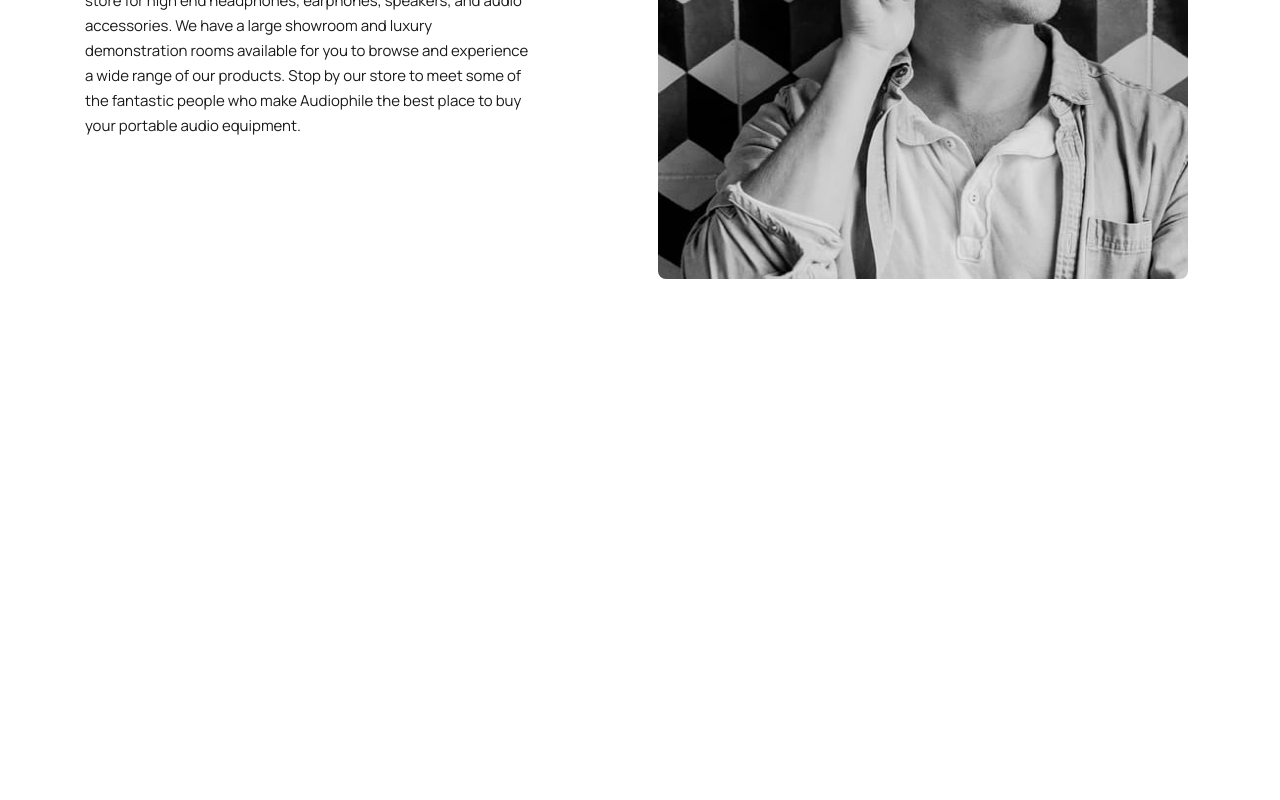
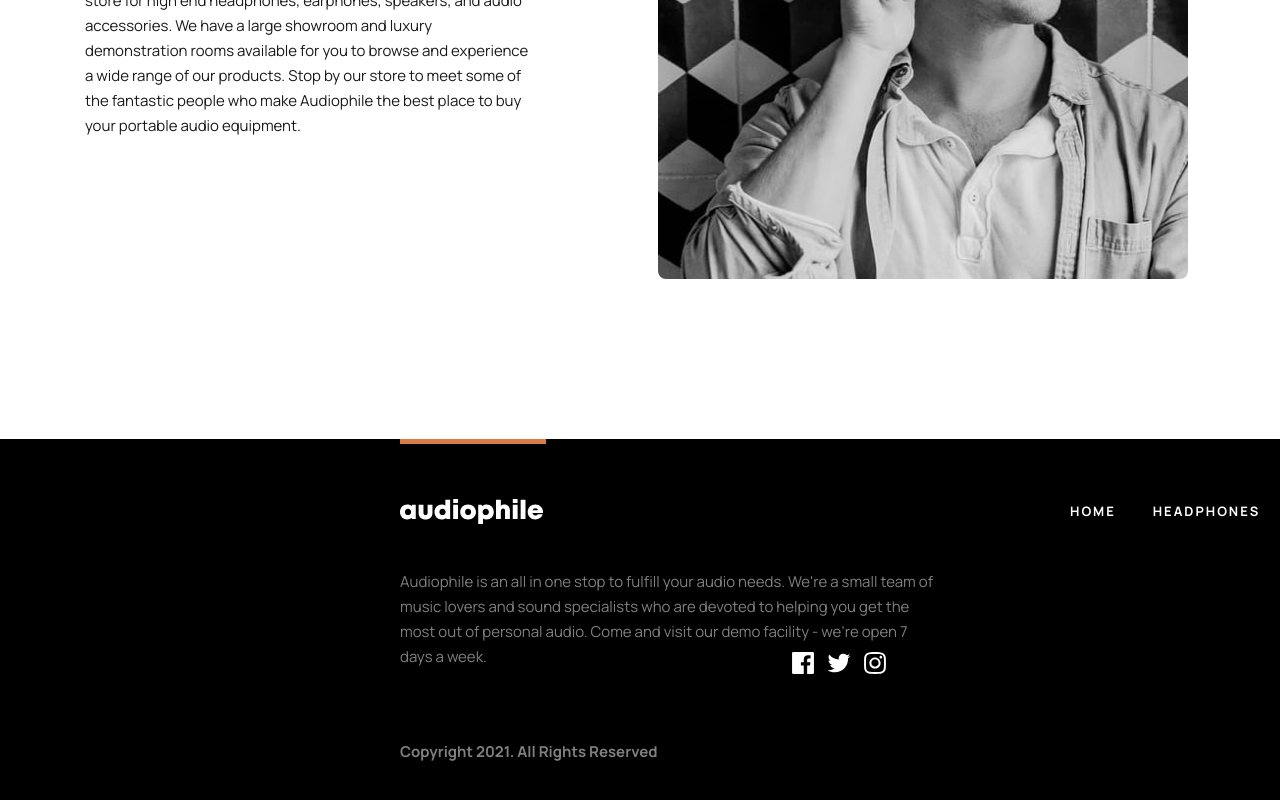
Before and after one commit to travistn/audiophile, a React (Create React App) app: page / in a window 1280 px wide. Shown: the part 2972-3772 px from the top of the page. Before the commit the page ends 3251 px from the top, so only its background shows below. Built offline with nearby package versions, Linux system fonts and the light colour scheme.

Commit message:
Added a footer

```diff
--- a/package.json
+++ b/package.json
@@ -8,6 +8,7 @@
     "@testing-library/user-event": "^13.5.0",
     "react": "^18.2.0",
     "react-dom": "^18.2.0",
+    "react-icons": "^4.4.0",
     "react-scripts": "5.0.1",
     "web-vitals": "^2.1.4"
   },
--- /dev/null
+++ b/src/components/Footer/Footer.css
@@ -0,0 +1,88 @@
+.footer__container {
+  display: flex;
+  flex-direction: column;
+  width: 100%;
+  height: 365px;
+  background-color: var(--color-black);
+  margin-top: 10rem;
+  position: relative;
+}
+
+.footer-line {
+  background-color: var(--color-dark-orange);
+  height: 5px;
+  width: 146px;
+  position: absolute;
+  top: 0px;
+  left: 400px;
+}
+
+.footer-navBar {
+  display: flex;
+  flex-direction: row;
+  position: absolute;
+  left: 400px;
+  top: 60px;
+}
+
+.footer-navBar-logo {
+  width: 143px;
+  height: 25px;
+}
+
+.footer-navBar-links {
+  display: flex;
+  flex-direction: row;
+  color: var(--color-white);
+  list-style: none;
+  text-transform: uppercase;
+  gap: 2.3rem;
+  position: absolute;
+  left: 670px;
+}
+
+.footer-navBar-link {
+  font-weight: 700;
+  font-size: 13px;
+  line-height: 25px;
+  letter-spacing: 2px;
+}
+
+.footer-about {
+  width: 540px;
+  height: 100px;
+  font-weight: 400;
+  font-size: 15px;
+  line-height: 25px;
+  color: var(--color-white);
+  opacity: 0.5;
+  position: absolute;
+  left: 400px;
+  top: 130px;
+}
+
+.footer-copyright {
+  font-weight: 700;
+  font-size: 15px;
+  line-height: 25px;
+  color: var(--color-white);
+  opacity: 0.5;
+  position: absolute;
+  left: 400px;
+  top: 300px;
+}
+
+.footer-socials {
+  display: flex;
+  flex-direction: row;
+  gap: 0.5rem;
+  color: var(--color-white);
+
+  position: absolute;
+  right: 391px;
+  top: 210px;
+}
+
+.footer-socials-icon {
+  font-size: 28px;
+}
--- /dev/null
+++ b/src/components/Footer/Footer.jsx
@@ -0,0 +1,34 @@
+import { AiFillFacebook, AiOutlineTwitter, AiOutlineInstagram } from 'react-icons/ai';
+
+import './Footer.css';
+import logo from '../../assets/shared/desktop/logo.svg';
+
+const Footer = () => {
+  return (
+    <div className='footer__container'>
+      <div className='footer-line'></div>
+      <div className='footer-navBar'>
+        <img src={logo} alt='logo' className='footer-navBar-logo' />
+        <ul className='footer-navBar-links'>
+          <li className='footer-navBar-link'>Home</li>
+          <li className='footer-navBar-link'>Headphones</li>
+          <li className='footer-navBar-link'>Speakers</li>
+          <li className='footer-navBar-link'>Earphones</li>
+        </ul>
+      </div>
+      <p className='footer-about'>
+        Audiophile is an all in one stop to fulfill your audio needs. We're a small team of music
+        lovers and sound specialists who are devoted to helping you get the most out of personal
+        audio. Come and visit our demo facility - we're open 7 days a week.
+      </p>
+      <p className='footer-copyright'>Copyright 2021. All Rights Reserved</p>
+      <div className='footer-socials'>
+        <AiFillFacebook className='footer-socials-icon' />
+        <AiOutlineTwitter className='footer-socials-icon' />
+        <AiOutlineInstagram className='footer-socials-icon' />
+      </div>
+    </div>
+  );
+};
+
+export default Footer;
--- a/src/containers/Home/Home.jsx
+++ b/src/containers/Home/Home.jsx
@@ -3,8 +3,9 @@ import ShopCategory from '../../components/ShopCategory/ShopCategory';
 import ZX9Speaker from '../../components/HomeContent/ZX9Speaker/ZX9Speaker';
 import ZX7Speaker from '../../components/HomeContent/ZX7Speaker/ZX7Speaker';
 import YX1Earphones from '../../components/HomeContent/YX1Earphones/YX1Earphones';
+import MissionStatement from '../../components/MissionStatement/MissionStatement';
+import Footer from '../../components/Footer/Footer';
 import './Home.css';
-import MissionStatement from '../../components/MissionStatement/MissionStatement';
 
 const Home = () => {
   return (
@@ -15,6 +16,7 @@ const Home = () => {
       <ZX7Speaker />
       <YX1Earphones />
       <MissionStatement />
+      <Footer />
     </div>
   );
 };
```
Also changed, not shown: 1 other file (tests, documents, lock files or other folders).
